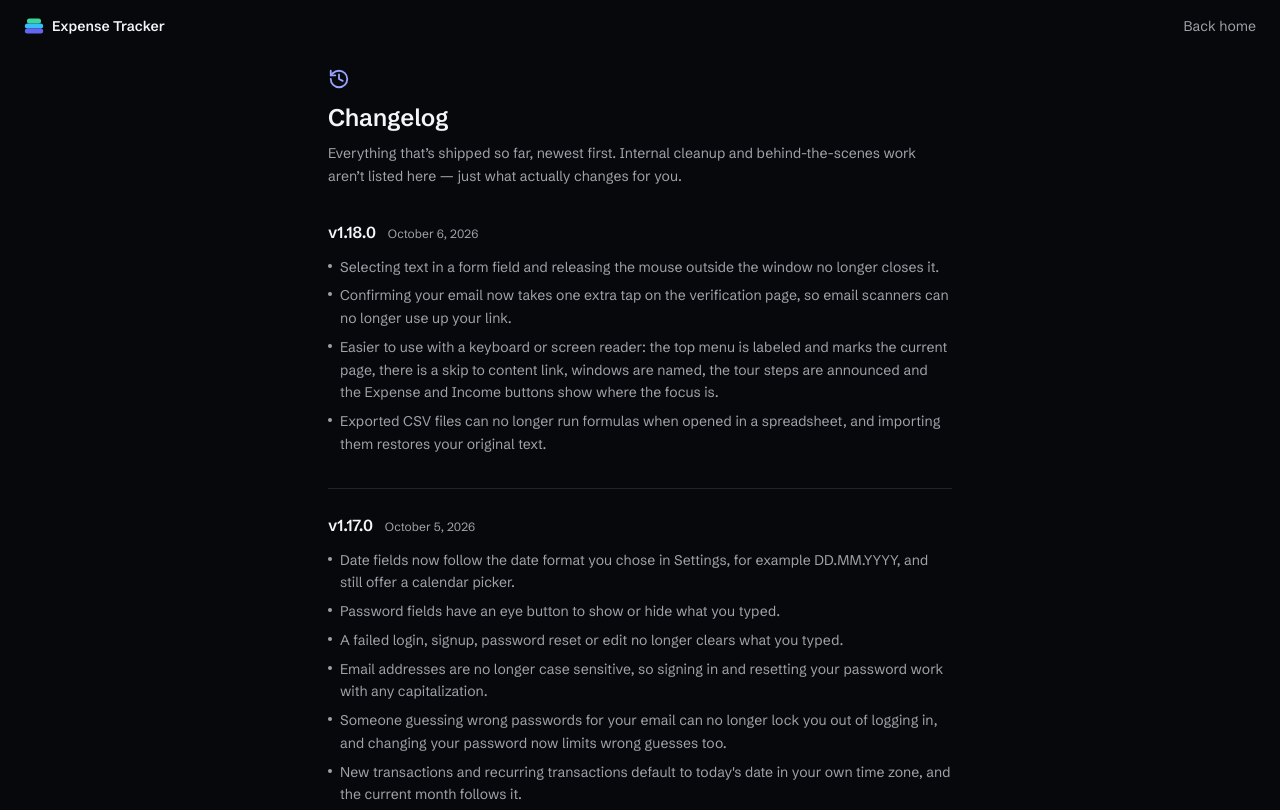
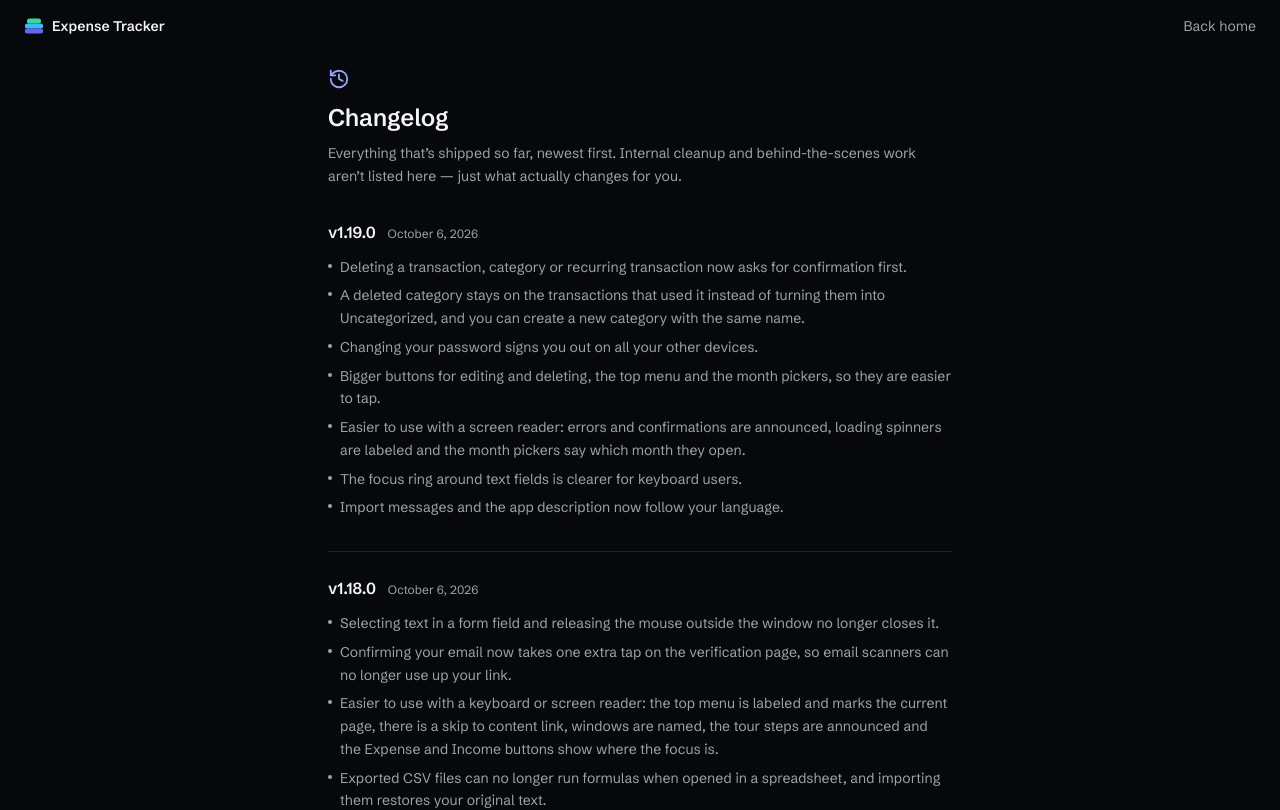
Before and after one commit to Maxtasy/expense-tracker, a Next.js app: page /changelog in a window 1280 px wide. Shown: the top 810 px of the page. Built offline with nearby package versions, Linux system fonts and the light colour scheme; no server answers.

Commit message:
v1.19.0: changelog, release table row, version bump

```diff
--- a/package.json
+++ b/package.json
@@ -1,6 +1,6 @@
 {
   "name": "expense-tracker",
-  "version": "1.18.0",
+  "version": "1.19.0",
   "private": true,
   "scripts": {
     "dev": "next dev",
--- a/src/content/changelog.ts
+++ b/src/content/changelog.ts
@@ -11,6 +11,19 @@ export type ChangelogEntry = {
 
 // Newest first.
 export const CHANGELOG: ChangelogEntry[] = [
+  {
+    version: "1.19.0",
+    date: "2026-10-06",
+    items: [
+      "Deleting a transaction, category or recurring transaction now asks for confirmation first.",
+      "A deleted category stays on the transactions that used it instead of turning them into Uncategorized, and you can create a new category with the same name.",
+      "Changing your password signs you out on all your other devices.",
+      "Bigger buttons for editing and deleting, the top menu and the month pickers, so they are easier to tap.",
+      "Easier to use with a screen reader: errors and confirmations are announced, loading spinners are labeled and the month pickers say which month they open.",
+      "The focus ring around text fields is clearer for keyboard users.",
+      "Import messages and the app description now follow your language.",
+    ],
+  },
   {
     version: "1.18.0",
     date: "2026-10-06",
```
Also changed, not shown: 2 other files (tests, documents, lock files or other folders).
